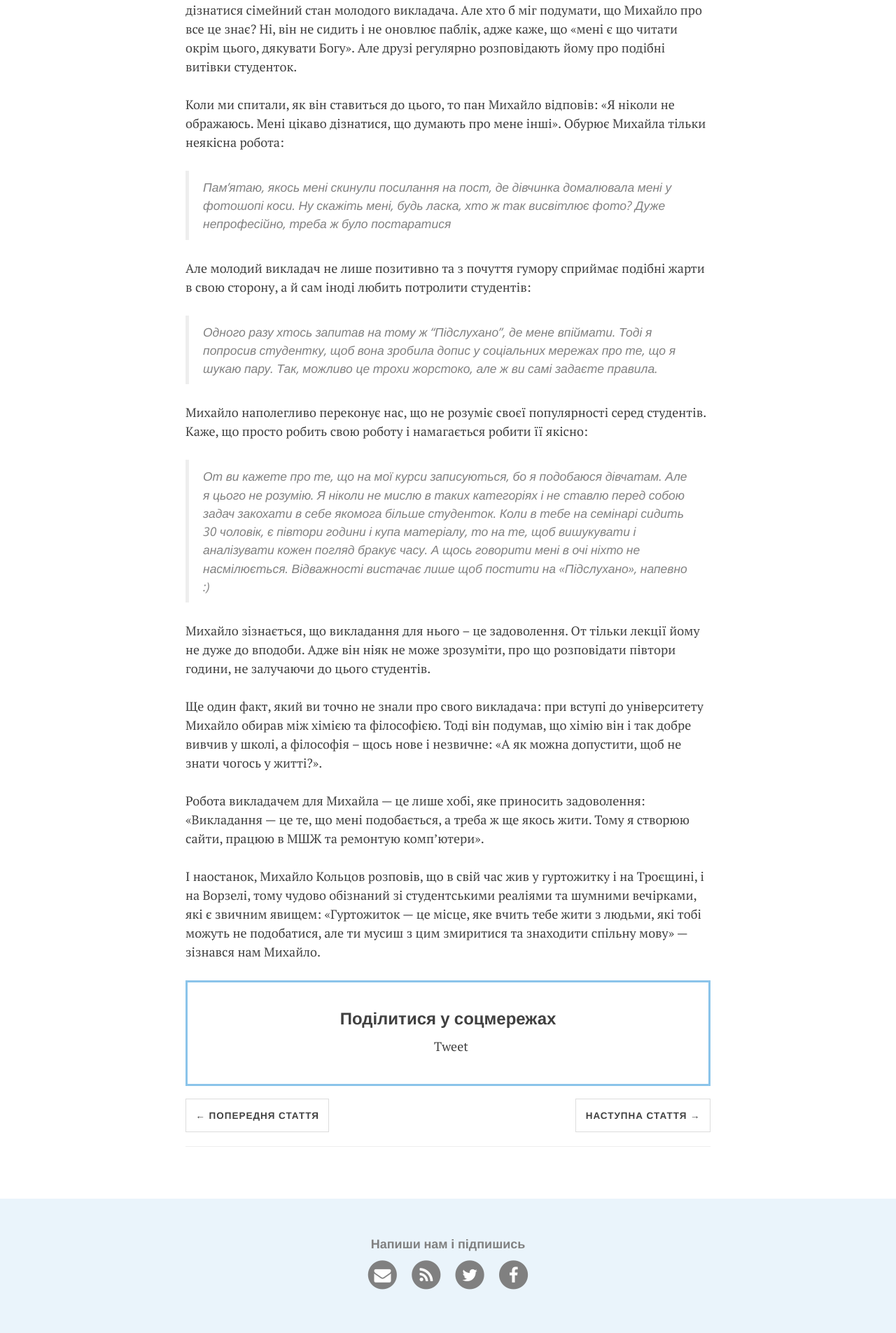
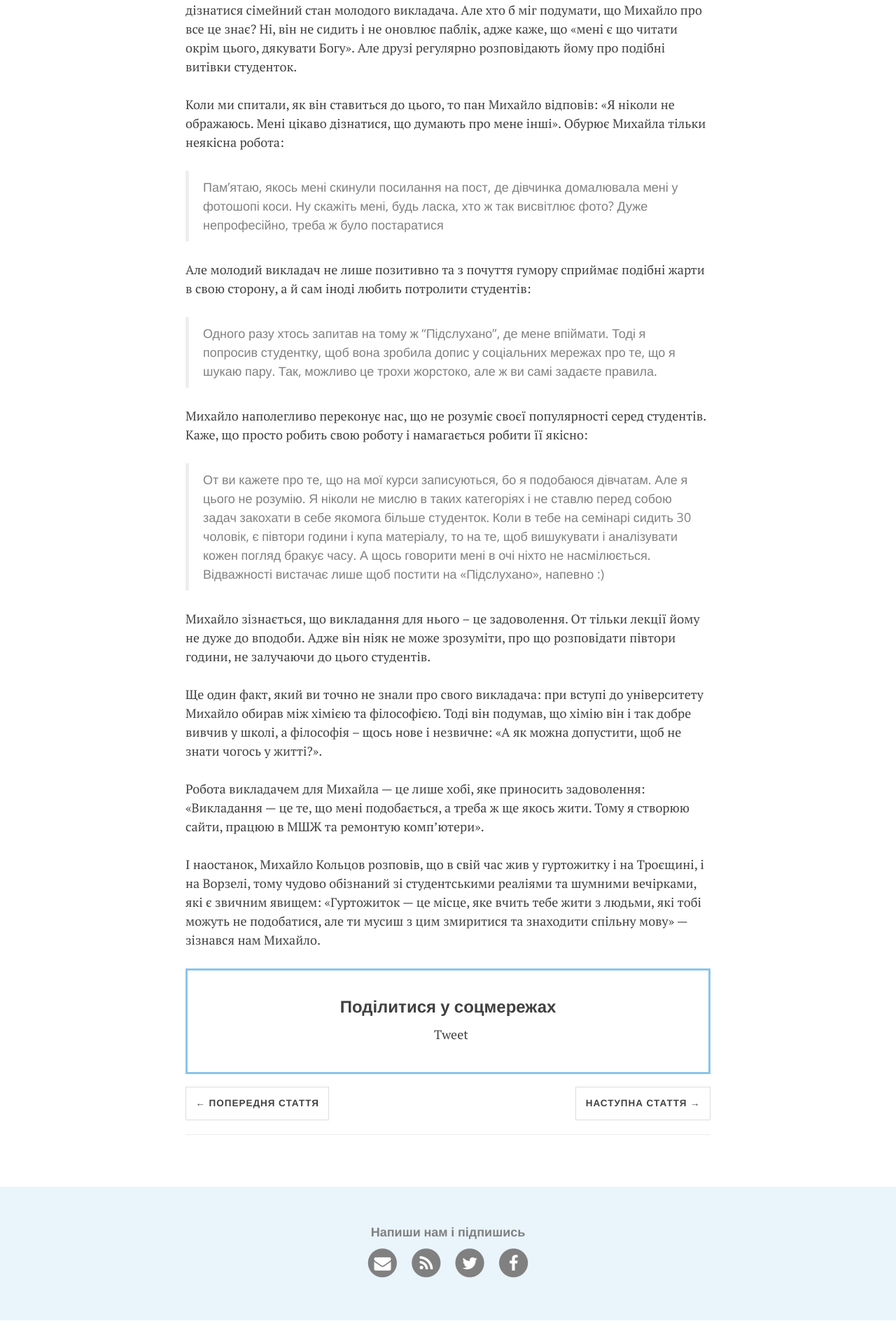
Before and after one commit to boretskyi/boretskyi.github.io, a Jekyll site: the page built from _posts/2015-07-25-koltsov.md, in a window 1280 px wide. Shown: the part 689-2594 px from the top of the page at 70% size. Built offline with Jekyll 4.4.1, drawn with Linux system fonts in a browser that asks for light colours; nearby versions of some CDN libraries; comment, search, counter and statistics services are not loaded.

Commit message:
Remove quotes

```diff
--- a/_sass/site.scss
+++ b/_sass/site.scss
@@ -67,7 +67,7 @@ blockquote {
   @extend .sans-serif;
   color: $gray;
   font-weight: 300;
-  font-style: italic;
+  font-size: 1em;
 
   p:first-child {
     margin-top: 0;
```
Also changed, not shown: calendar.md (+1 -1 lines).
